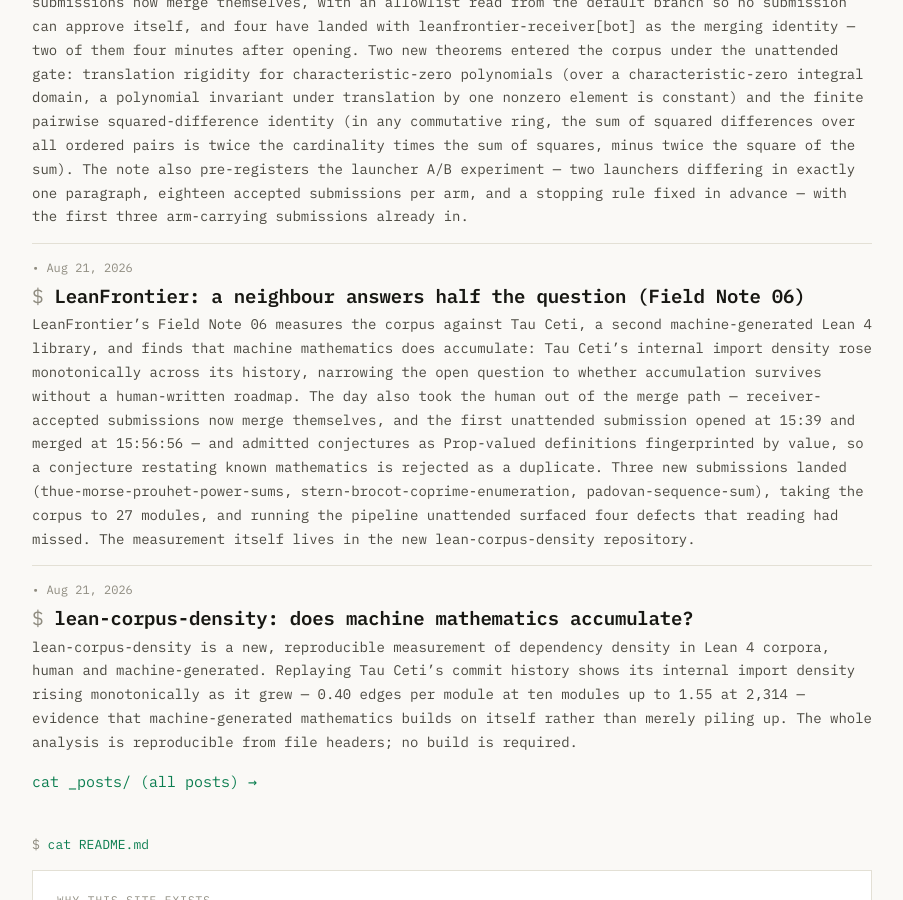
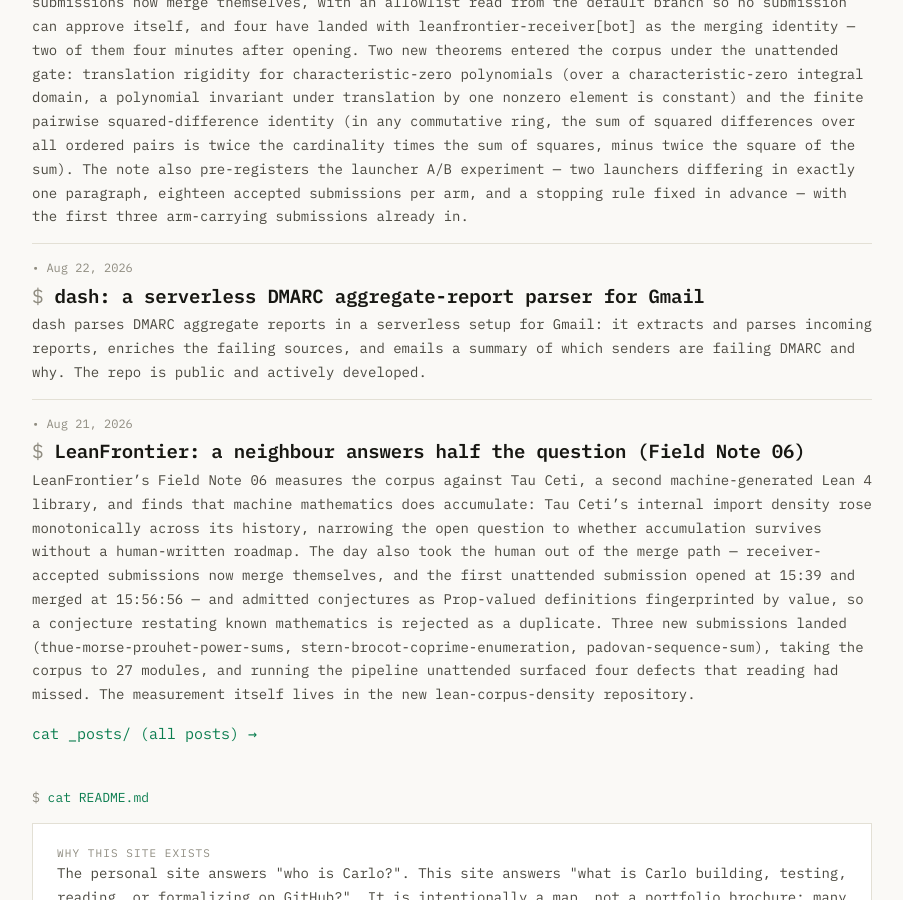
Before and after one commit to carlok/carlok.github.io, a Jekyll site: the page built from index.md, in a window 1280 px wide and 900 px high, scrolled down 1161 px. Shown: the whole window, without its empty margins (188-1091 px from the left). Built offline with Jekyll 4.4.1, drawn with Linux system fonts in a browser that asks for light colours.

Commit message:
blog+projects: dash (DMARC aggregate-report parser) — now public and active

```diff
--- /dev/null
+++ b/_posts/2026-08-22-dash.md
@@ -0,0 +1,10 @@
+---
+title: "dash: a serverless DMARC aggregate-report parser for Gmail"
+date: 2026-08-22
+tags: [email, security, tool, serverless]
+---
+
+[dash](https://github.com/carlok/dash) parses DMARC aggregate reports in a
+serverless setup for Gmail: it extracts and parses incoming reports, enriches
+the failing sources, and emails a summary of which senders are failing DMARC
+and why. The repo is public and actively developed.
--- a/projects.md
+++ b/projects.md
@@ -41,6 +41,7 @@
 
 ## Infrastructure, security, and operational tools
 
+- [dash](https://github.com/carlok/dash) — serverless DMARC aggregate-report parser for Gmail: extracts, parses, enriches failing sources, emails a summary.
 - [cold-path-server-podman](https://github.com/carlok/cold-path-server-podman) — run the Cold Path game server (jalhund/cold-path-server) in a Podman container.
 - [python-hosts-checker](https://github.com/carlok/python-hosts-checker) — AWS Lambda endpoint and certificate monitor with Telegram alerts.
 - [sa-client-docker](https://github.com/carlok/sa-client-docker) — SQL Anywhere client container setup with a Python connectivity test.
```
